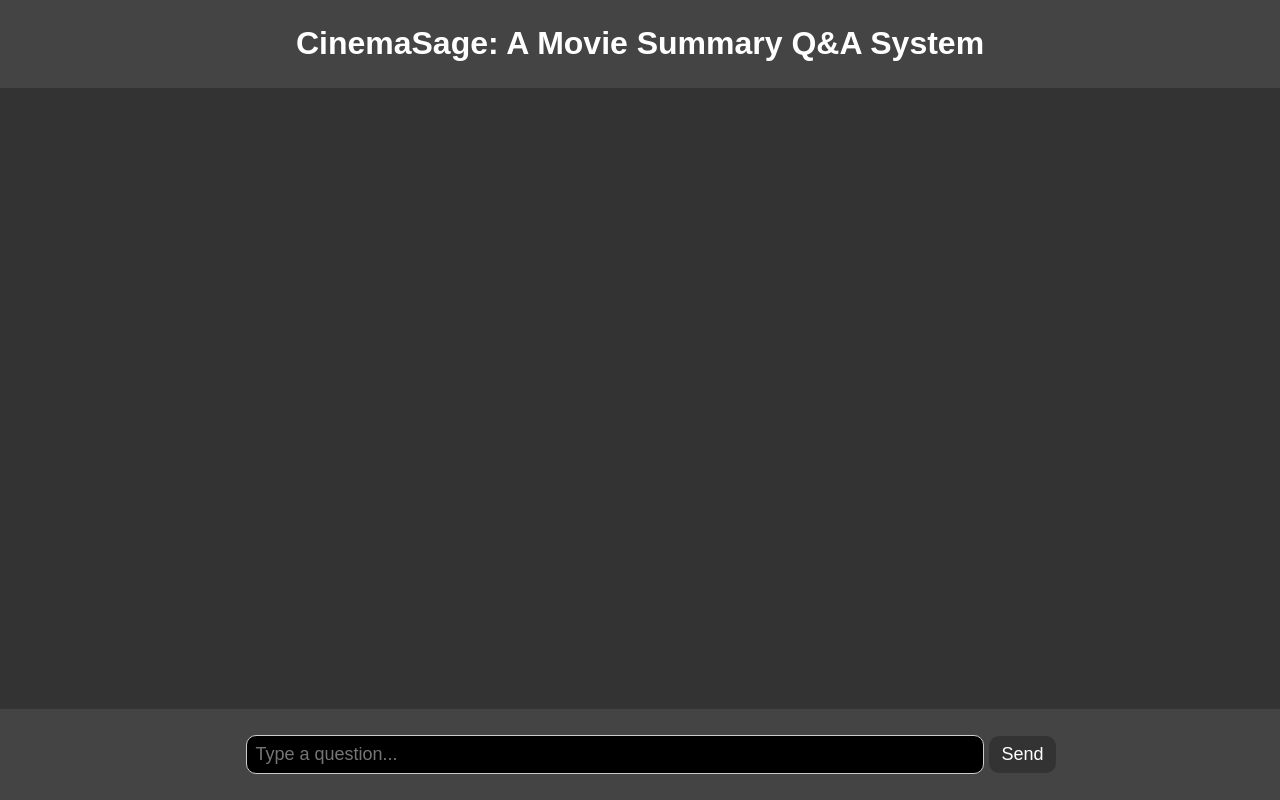
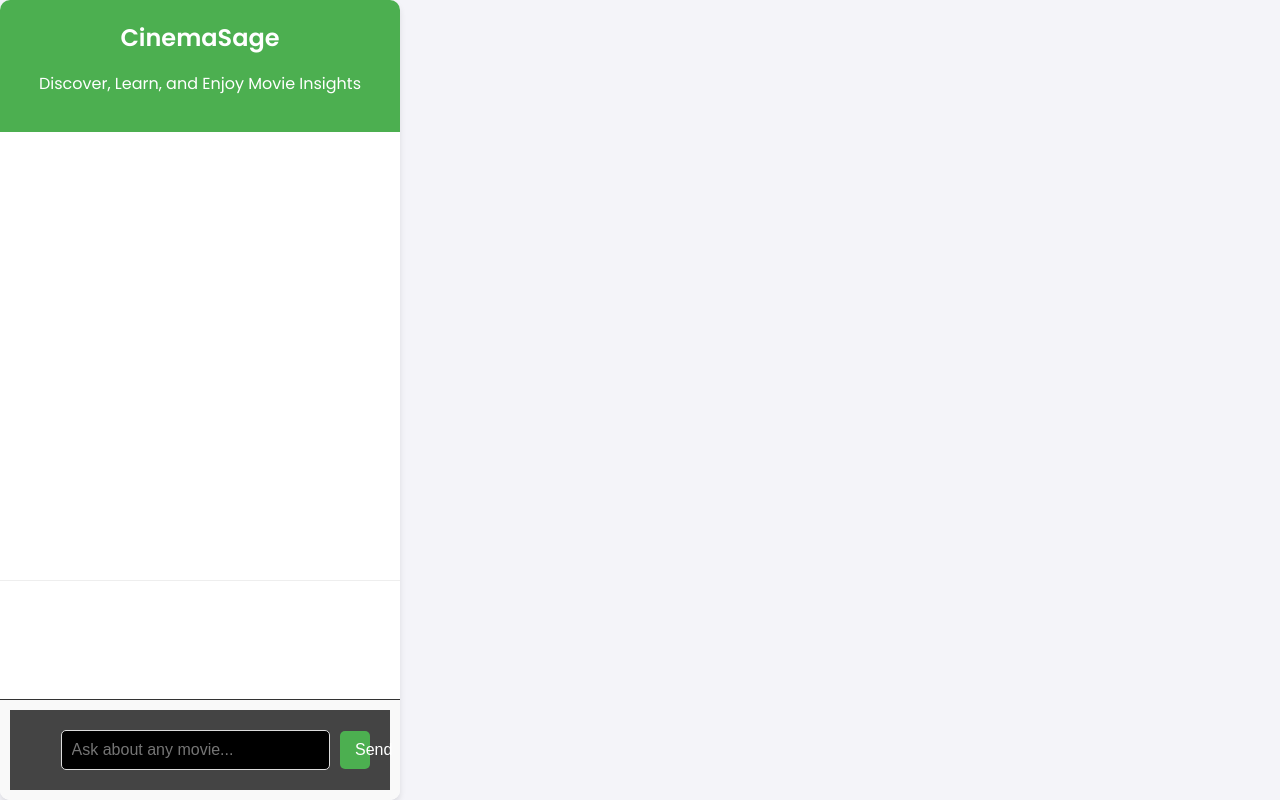
Before and after one commit to SyedMuhammadHamzaAli/CinemaSage, a Flask app: page / in a window 1280 px wide. Run offline with Flask 3, Linux system fonts and the light colour scheme.

Commit message:
index.html

```diff
--- a/template/index.html
+++ b/template/index.html
@@ -1,23 +1,111 @@
 <!DOCTYPE html>
 <html lang="en">
 <head>
-	<meta charset="UTF-8">
-	<meta name="viewport" content="width=device-width, initial-scale=1.0">
-	<title>PlotBot</title>
-	<link rel="stylesheet" href="{{ url_for('static', filename='style.css') }}">
+    <meta charset="UTF-8">
+    <meta name="viewport" content="width=device-width, initial-scale=1.0">
+    <title>CinemaSage</title>
+    <link href="https://fonts.googleapis.com/css2?family=Poppins:wght@300;400;600&display=swap" rel="stylesheet">
+    <link rel="stylesheet" href="{{ url_for('static', filename='style.css') }}">
+    <style>
+        body {
+            font-family: 'Poppins', sans-serif;
+            margin: 0;
+            padding: 0;
+            background-color: #f4f4f9;
+            color: #333;
+            display: flex;
+            justify-content: center;
+            align-items: center;
+            height: 100vh;
+        }
+
+        .chat-container {
+            background: #ffffff;
+            border-radius: 10px;
+            box-shadow: 0 4px 6px rgba(0, 0, 0, 0.1);
+            width: 400px;
+            max-width: 90%;
+            display: flex;
+            flex-direction: column;
+        }
+
+        .header {
+            background-color: #4CAF50;
+            color: white;
+            padding: 20px;
+            text-align: center;
+            border-radius: 10px 10px 0 0;
+        }
+
+        .header h1 {
+            margin: 0;
+            font-size: 1.5rem;
+            font-weight: 600;
+        }
+
+        .chat-messages {
+            padding: 15px;
+            height: 300px;
+            overflow-y: auto;
+            border-bottom: 1px solid #eee;
+        }
+
+        .chat-input-container {
+            display: flex;
+            padding: 10px;
+            background-color: #f9f9f9;
+            border-radius: 0 0 10px 10px;
+        }
+
+        .chat-input-form {
+            display: flex;
+            width: 100%;
+        }
+
+        #user-input-field {
+            flex: 1;
+            padding: 10px;
+            border: 1px solid #ddd;
+            border-radius: 5px;
+            font-size: 1rem;
+            margin-right: 10px;
+            outline: none;
+            transition: border-color 0.3s;
+        }
+
+        #user-input-field:focus {
+            border-color: #4CAF50;
+        }
+
+        #send-button {
+            background-color: #4CAF50;
+            color: white;
+            border: none;
+            border-radius: 5px;
+            padding: 10px 15px;
+            cursor: pointer;
+            font-size: 1rem;
+            transition: background-color 0.3s;
+        }
+
+        #send-button:hover {
+            background-color: #45a049;
+        }
+    </style>
 </head>
 <body>
     <div class="chat-container">
         <div class="header">
-            <h1>CinemaSage: A Movie Summary Q&A System</h1>
+            <h1>CinemaSage</h1>
+            <p>Discover, Learn, and Enjoy Movie Insights</p>
         </div>
         <div class="chat-messages" id="chat-messages">
             <!-- Chat history will be displayed here -->
         </div>
         <div class="chat-input-container">
             <form class="chat-input-form" action="/" method="post">
-                <input type="text" id="user-input-field" name="question" placeholder="Type a question...">
-                <button id="send-button">Send</button>
+                <input type="text" id="user-input-field" name="question" placeholder="Ask about any movie...">
+                <button id="send-button" type="submit">Send</button>
             </form>
         </div>
     </div>
```
